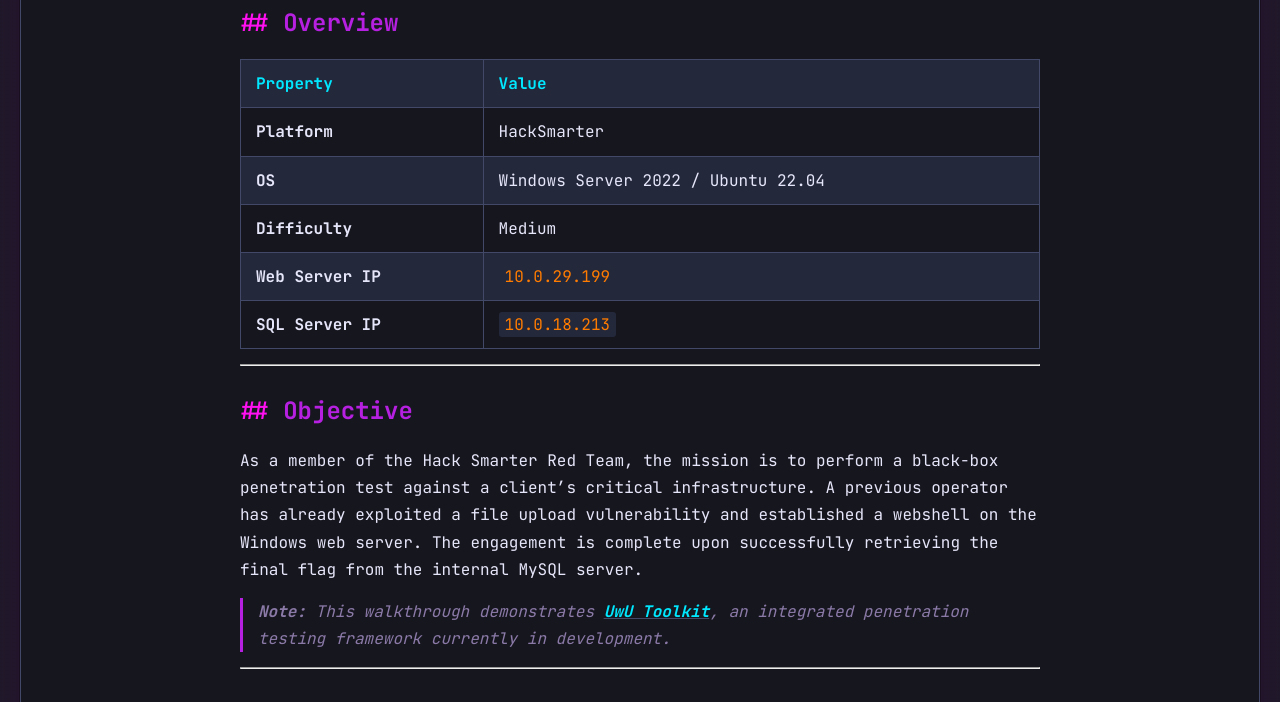
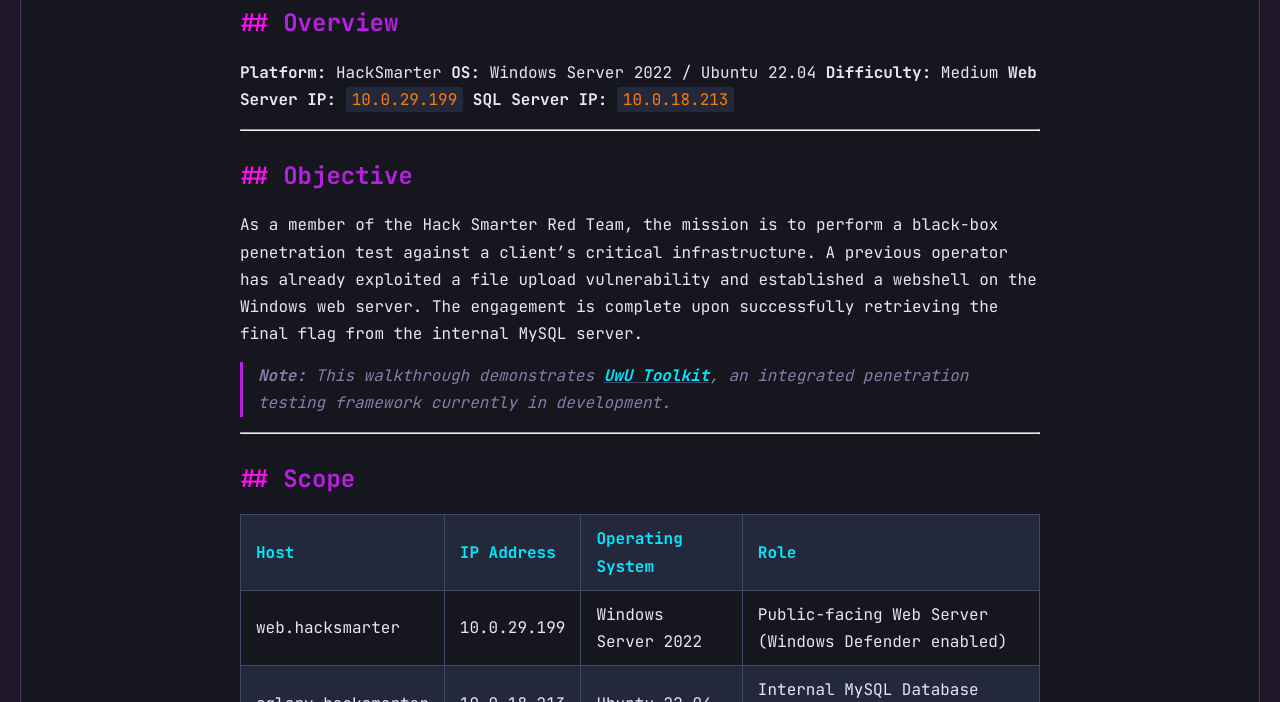
Before and after one commit to p3ta00/p3ta00.github.io, a Jekyll site: the page built from _ctf/hacksmarter-staged.md, in a window 1280 px wide and 900 px high, scrolled down 645 px, cut to the strip 198-900 px from the top of the window. Built offline with Jekyll 4.4.1, drawn with Linux system fonts in a browser that asks for light colours.

Commit message:
Remove Property/Value headers from overview

```diff
--- a/_ctf/hacksmarter-staged.md
+++ b/_ctf/hacksmarter-staged.md
@@ -16,13 +16,11 @@
 
 ## Overview
 
-| Property | Value |
-|----------|-------|
-| **Platform** | HackSmarter |
-| **OS** | Windows Server 2022 / Ubuntu 22.04 |
-| **Difficulty** | Medium |
-| **Web Server IP** | `10.0.29.199` |
-| **SQL Server IP** | `10.0.18.213` |
+**Platform:** HackSmarter
+**OS:** Windows Server 2022 / Ubuntu 22.04
+**Difficulty:** Medium
+**Web Server IP:** `10.0.29.199`
+**SQL Server IP:** `10.0.18.213`
 
 ---
 
```
